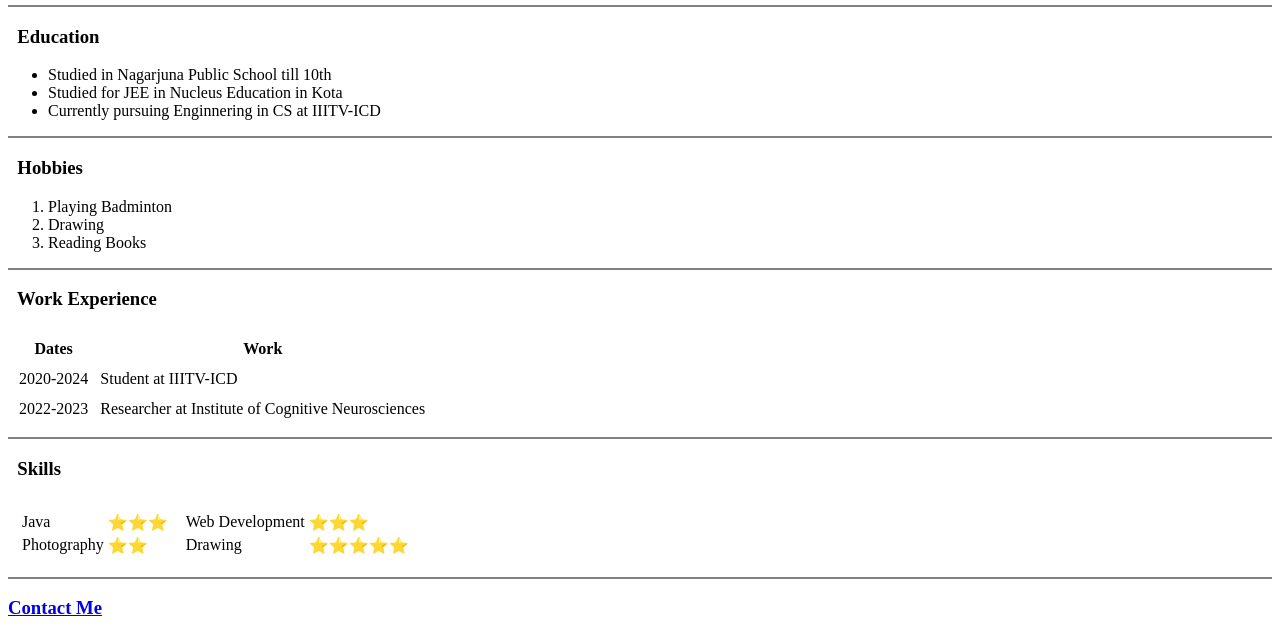
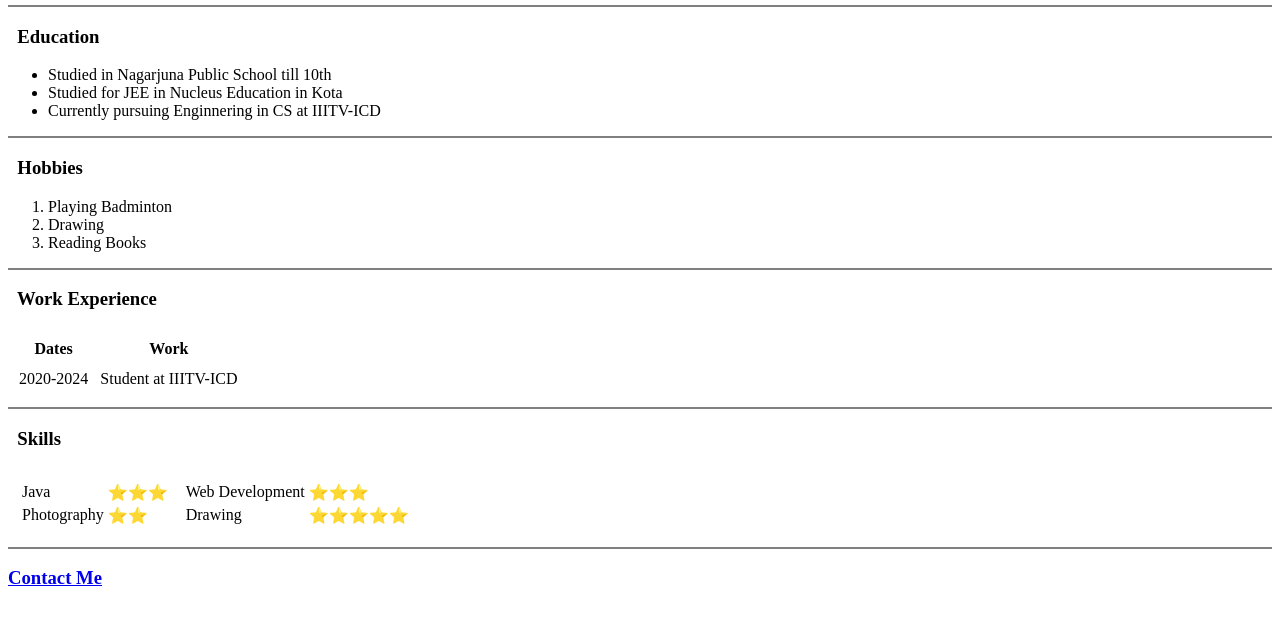
Before and after one commit to kaushik0703/cv, a plain HTML site: page index.html in a window 1280 px wide. Shown: the part 446-1084 px from the top of the page. After the commit the page ends 1054 px from the top, so only its background shows below. Drawn offline with Linux system fonts and the light colour scheme.

Commit message:
Update index.html

```diff
--- a/index.html
+++ b/index.html
@@ -57,10 +57,6 @@
         <td>2020-2024</td>
         <td>Student at IIITV-ICD</td>
       </tr>
-      <tr>
-        <td>2022-2023</td>
-        <td>Researcher at Institute of Cognitive Neurosciences</td>
-      </tr>
     </tbody>
   </table>
 
```
